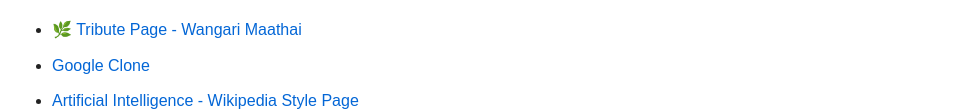
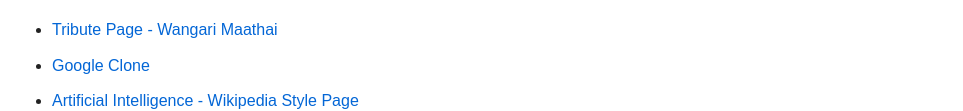
Before and after one commit to peshky38-sketch/assignment-1, a plain HTML site: page index.html in a window 1280 px wide. Shown: the part 391-502 px from the top of the page, without its empty margins (158-1121 px from the left). Drawn offline with Linux system fonts and the light colour scheme.

```diff
--- a/index.html
+++ b/index.html
@@ -79,7 +79,7 @@
 <h2>My Projects</h2>
 
 <ul>
-    <li><a href="tribute-page.html">🌿 Tribute Page - Wangari Maathai</a></li>
+    <li><a href="tribute-page.html">Tribute Page - Wangari Maathai</a></li>
     <li><a href="google-search.html"> Google Clone</a></li>
     <li><a href="wikipidea-page.html"> Artificial Intelligence - Wikipedia Style Page</a></li>
     <li><a href="youtube-page.html">YouTube Clone</a></li>
```
